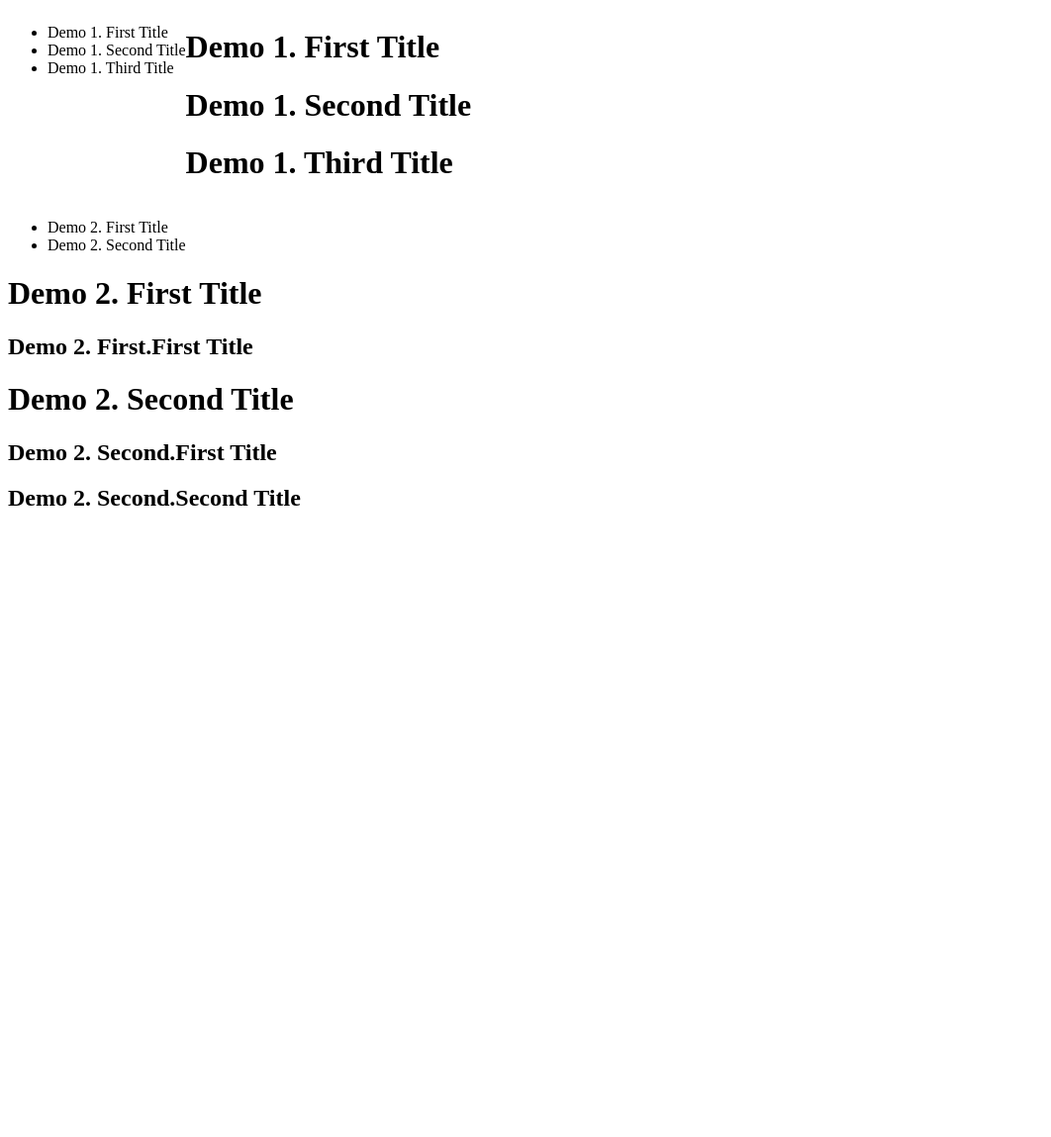
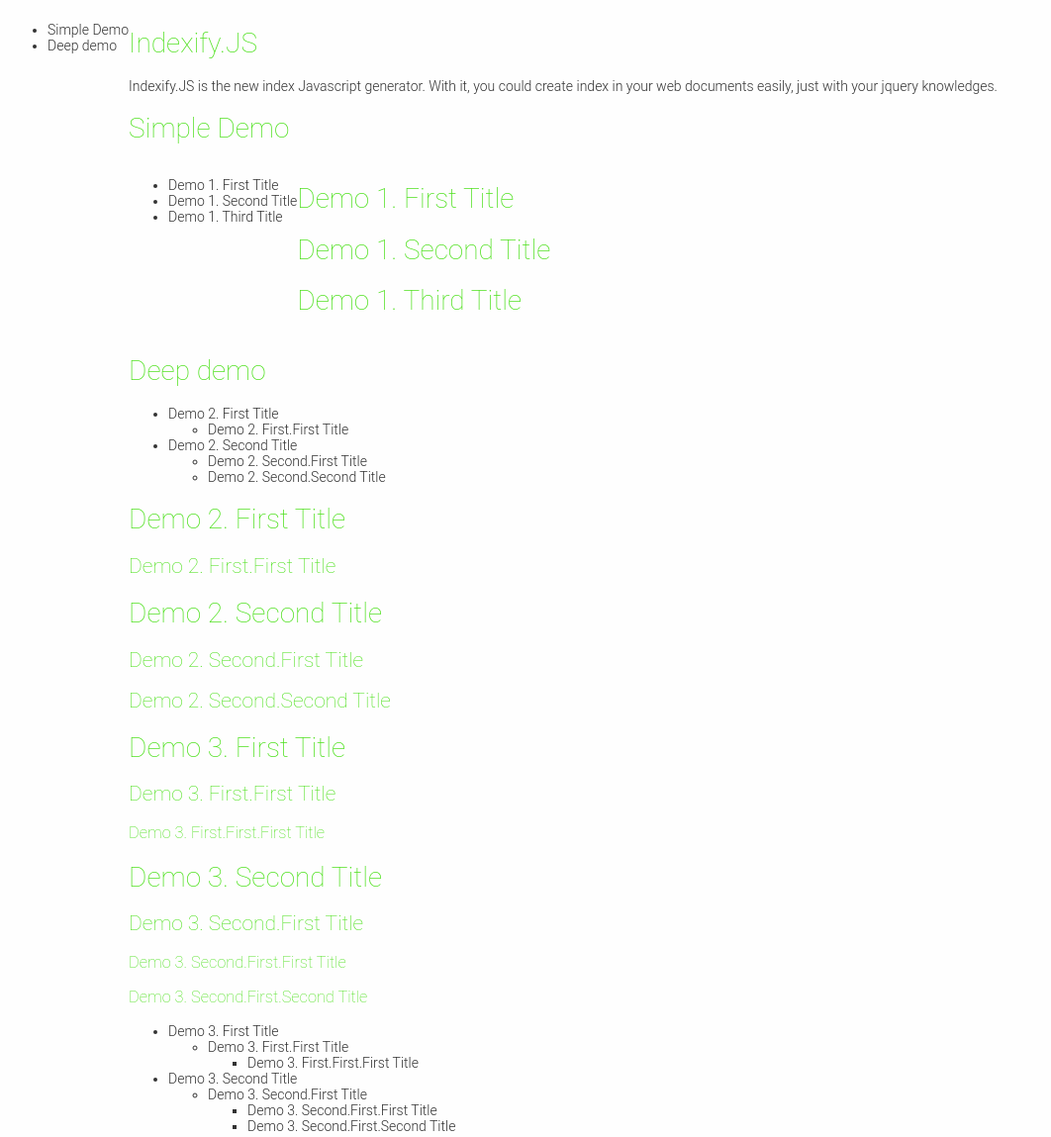
Before and after one commit to cesarpereziglesias/indexifyjs, a website: page demos/index.html in a window 1280 px wide. Shown: the whole page at 99% size, without its empty margins (0-1062 px from the left). Before the commit the page ends 800 px from the top, so only its background shows below. Drawn offline with Linux system fonts and the light colour scheme; a small style sheet from the web is missing.

Commit message:
Add sublevels index feature

```diff
--- /dev/null
+++ b/demos/index.css
@@ -0,0 +1,17 @@
+@import url('http://roboto-webfont.googlecode.com/svn/trunk/roboto.all.css');
+
+body {
+    background-color: #FEFEFE;
+    color: #333;
+    font: 14px "Roboto";
+    font-weight: 300;
+}
+
+h1, h2, h3, h4, h5 {
+    color: #4CE01B;
+    font-weight: 100;
+}
+
+div#index, div#content {
+    float: left;
+}
--- a/demos/index.html
+++ b/demos/index.html
@@ -1,5 +1,7 @@
 <html>
 <head>
+<link href="index.css" rel="stylesheet" type="text/css">
+
 <script src="../external/jquery-1.9.1.js" type="text/javascript"></script>
 <script src="../external/jquery.ui.core.js" type="text/javascript"></script>
 <script src="../external/jquery.ui.widget.js" type="text/javascript"></script>
@@ -8,6 +10,14 @@
 <script src="index.js" type="text/javascript"></script>
 </head>
 <body>
+<div id="index">
+</div>
+
+<div id="content">
+    <h1>Indexify.JS</h1>
+    <p>Indexify.JS is the new index Javascript generator. With it, you could create index in your web documents easily, just with your jquery knowledges.</p>
+
+    <h1 class="indexify-index">Simple Demo</h1>
     <div id="demo1-index" style="float: left;">
     </div>
     <div id="demo1" style="float: left;">
@@ -17,6 +27,7 @@
     </div>
     <div style="clear: both;"></div>
 
+    <h1 class="indexify-index">Deep demo</h1>
     <div id="demo2">
         <h1>Demo 2. First Title</h1>
         <h2>Demo 2. First.First Title</h2>
@@ -24,5 +35,16 @@
         <h2>Demo 2. Second.First Title</h2>
         <h2>Demo 2. Second.Second Title</h2>
     </div>
+
+    <div id="demo3">
+        <h1>Demo 3. First Title</h1>
+        <h2>Demo 3. First.First Title</h2>
+        <h3>Demo 3. First.First.First Title</h3>
+        <h1>Demo 3. Second Title</h1>
+        <h2>Demo 3. Second.First Title</h2>
+        <h3>Demo 3. Second.First.First Title</h3>
+        <h3>Demo 3. Second.First.Second Title</h3>
+    </div>
+</div>
 </body>
 </html>
--- a/demos/index.js
+++ b/demos/index.js
@@ -1,8 +1,15 @@
 $(document).ready(function() {
+    $("#index").indexify({
+        source: "#content",
+        classSelector: "indexify-index"
+    });
     $("#demo1-index").indexify({
         source: "#demo1"
     });
     $("#demo2").indexify({
         mode: "prepend"
     });
+    $("#demo3").indexify({
+        mode: "append"
+    });
 });
--- a/ouvigna/indexify.js
+++ b/ouvigna/indexify.js
@@ -6,13 +6,15 @@
         options: {
             source: null,
             destination: null,
-            mode: null
+            mode: null,
+            classSelector: ""
         },
 
         _create: function() {
             this._setOptions();
-            var items = this._findItems();
-            this._buildHTML(items);
+            var items = this._findItems(),
+                $html = this._buildHTML(items);
+            this._setHTML($html);
         },
 
         _setOptions: function() {
@@ -40,6 +42,9 @@
                 $limit = $($from.nextAll("h" + (level-1)).get(0));
                 headers = $from.nextUntil($limit, "h" + level);
             }
+            if (this.options.classSelector) {
+                headers = headers.filter("." + this.options.classSelector);
+            }
             headers.each(function() {
                 var $this = $(this);
                 items.push({"$element": $this,
@@ -50,16 +55,24 @@
         },
 
         _buildHTML: function(items) {
-            var $listItems = $("<ul>");
+            var $self = this,
+                $listItems = $("<ul>");
             $.each(items, function() {
                 var $item = $("<li>").
                     html(this.$element.html()).
                     appendTo($listItems);
+                if ("children" in this && this.children.length)
+                {
+                    $item.append($self._buildHTML(this.children));
+                }
             });
+            return $listItems;
+        },
 
+        _setHTML: function($html) {
             if (typeof this.$destination[this.mode] === "function")
             {
-                this.$destination[this.mode]($listItems);
+                this.$destination[this.mode]($html);
             }
         }
     });
```
Also changed, not shown: tests/index.html (+8 -0 lines), tests/scripts/tests.js (+2 -1 lines).
